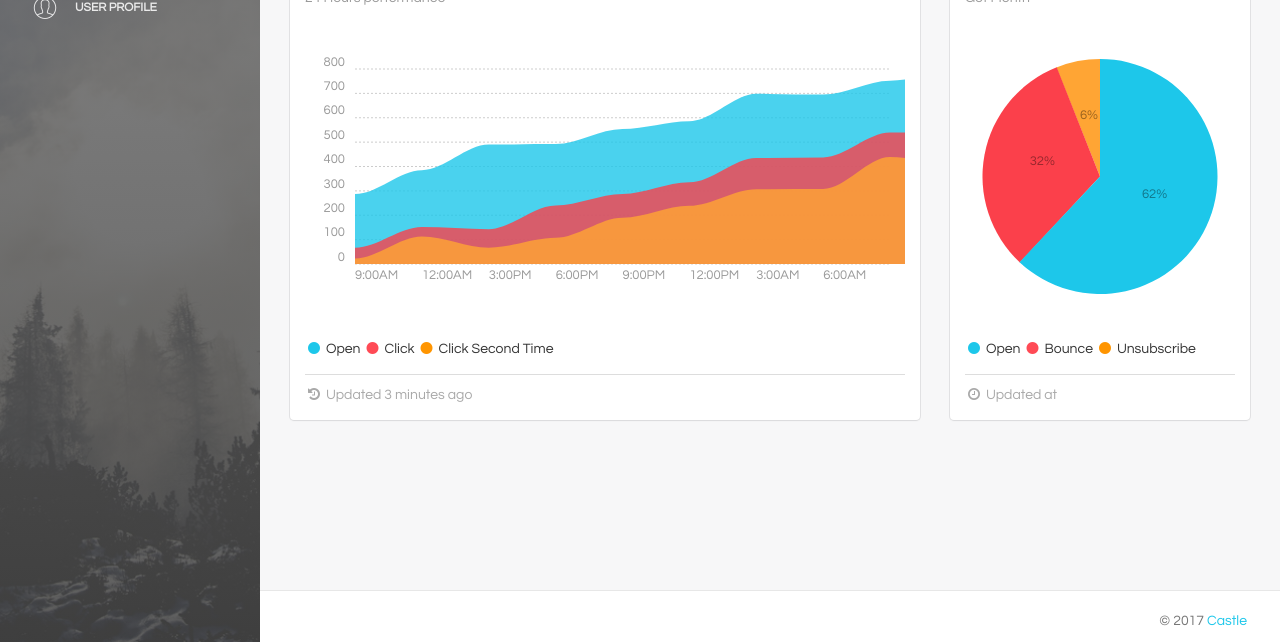
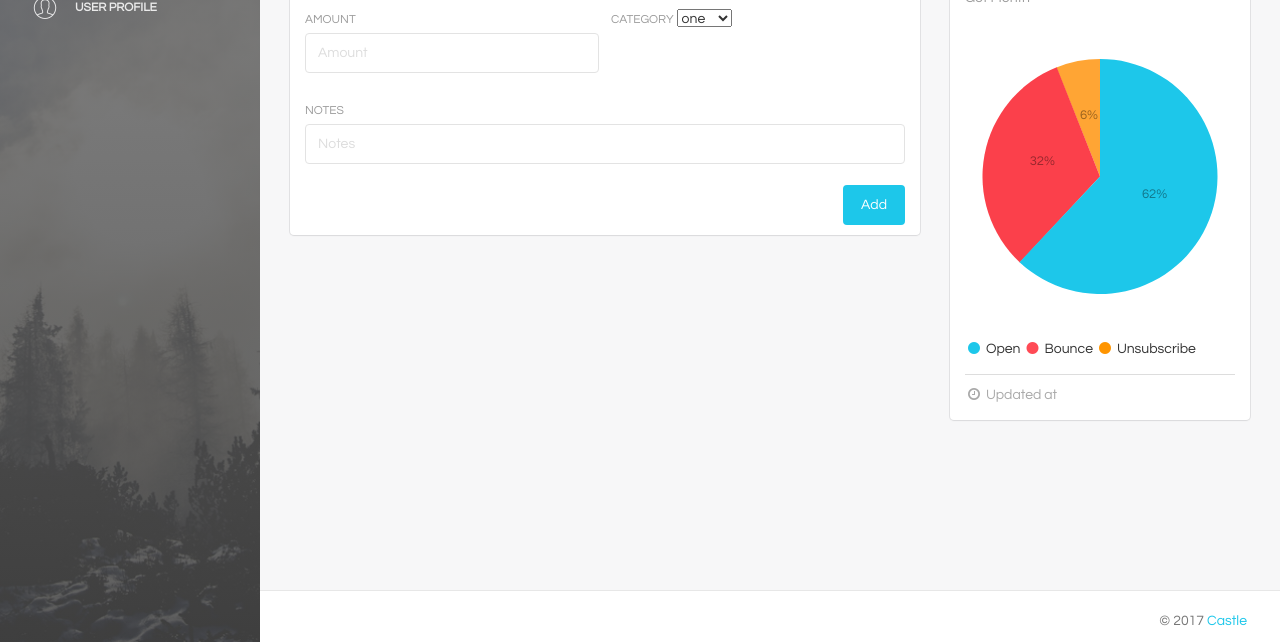
Before and after one commit to Shadheeskumar/Castle-Web, a plain HTML site: page dashboard.html in a window 1280 px wide. Shown: the part 158-800 px from the top of the page. Drawn offline with Linux system fonts and the light colour scheme; some packages are replaced by stand-ins of ours.

Commit message:
adding form

```diff
--- a/dashboard.html
+++ b/dashboard.html
@@ -106,22 +106,47 @@
             <div class="col-md-8">
                         <div class="card">
                             <div class="header">
-                                <h4 class="title">Users Behavior</h4>
-                                <p class="category">24 Hours performance</p>
+                                <h4 class="title">Add Expenditure</h4>
                             </div>
                             <div class="content">
-                                <div id="chartHours" class="ct-chart"></div>
-                                <div class="footer">
-                                    <div class="legend">
-                                        <i class="fa fa-circle text-info"></i> Open
-                                        <i class="fa fa-circle text-danger"></i> Click
-                                        <i class="fa fa-circle text-warning"></i> Click Second Time
+                                <form>
+                                    <div class="row">
+
+                                        <div class="col-md-6">
+                                            <div class="form-group">
+                                                <label>Amount</label>
+                                                <input type="number" class="form-control" placeholder="Amount" value="">
+                                            </div>
+                                        </div>
+                                        <div class="col-md-6">
+                                            <div class="form-group">
+                                                <label>Category</label>
+                                                    <select id = "category">
+                                                    <option value = "1">one</option>
+                                                    <option value = "2">two</option>
+                                                    <option value = "3">three</option>
+                                                    <option value = "4">four</option>
+                                                    </select>
+                                            </div>
+                                        </div>
+
                                     </div>
-                                    <hr>
-                                    <div class="stats">
-                                        <i class="fa fa-history"></i> Updated 3 minutes ago
+
+                                    <div class="row">
+                                        <div class="col-md-12">
+                                            <div class="form-group">
+                                                <label>Notes</label>
+                                                <input type="text" class="form-control" placeholder="Notes" value="">
+                                            </div>
+                                        </div>
+
                                     </div>
-                                </div>
+
+
+
+                                    <button type="submit" class="btn btn-info btn-fill pull-right">Add</button>
+                                    <div class="clearfix"></div>
+                                </form>
                             </div>
                         </div>
                     </div>
```
Also changed, not shown: index.html (+1 -4 lines).
